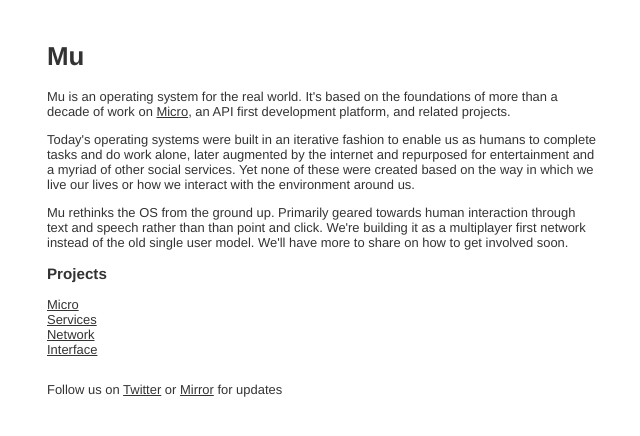
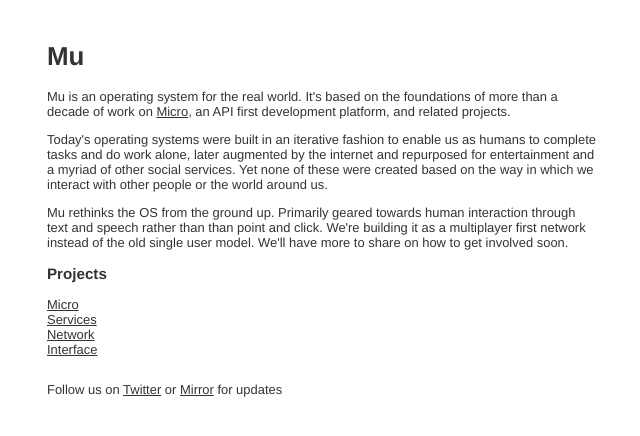
Before and after one commit to muxyz/website, a Jekyll site: the page index.html, which Jekyll copies as it is, in a window 1280 px wide. Shown: the top 436 px of the page, without its empty margins (113-753 px from the left). Built offline with Jekyll 4.4.1, drawn with Linux system fonts in a browser that asks for light colours.

Commit message:
Update index.html

```diff
--- a/index.html
+++ b/index.html
@@ -49,7 +49,7 @@
 
       <p>Today's operating systems were built in an iterative fashion to enable us as humans to complete tasks and
       do work alone, later augmented by the internet and repurposed for entertainment and a myriad of other social services.
-      Yet none of these were created based on the way in which we live our lives or how we interact with the environment around us.
+      Yet none of these were created based on the way in which we interact with other people or the world around us.
       </p>
 
       <p>Mu rethinks the OS from the ground up. Primarily geared towards human interaction through text and speech rather than
```
